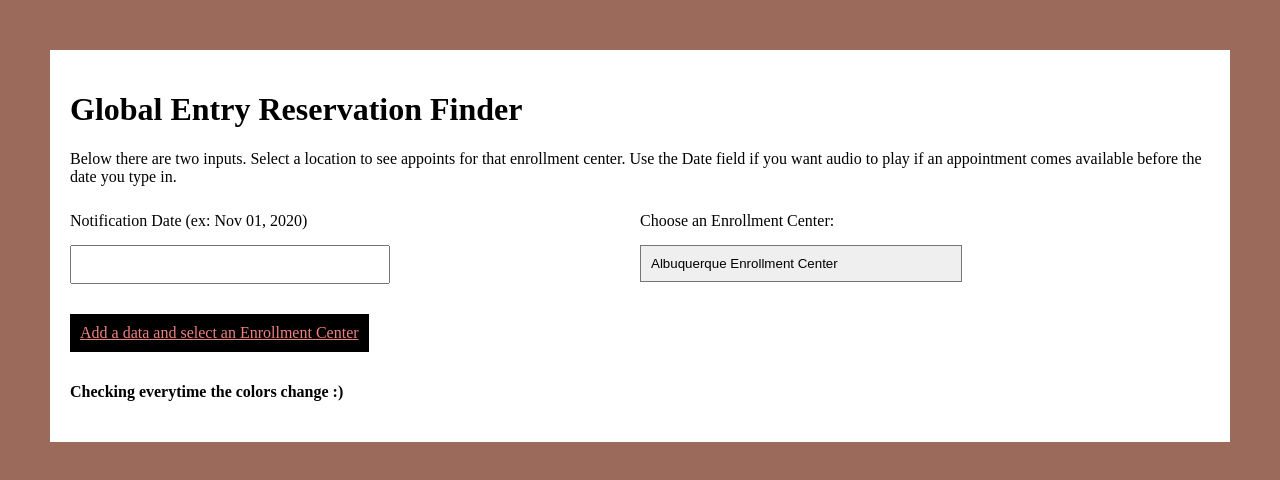
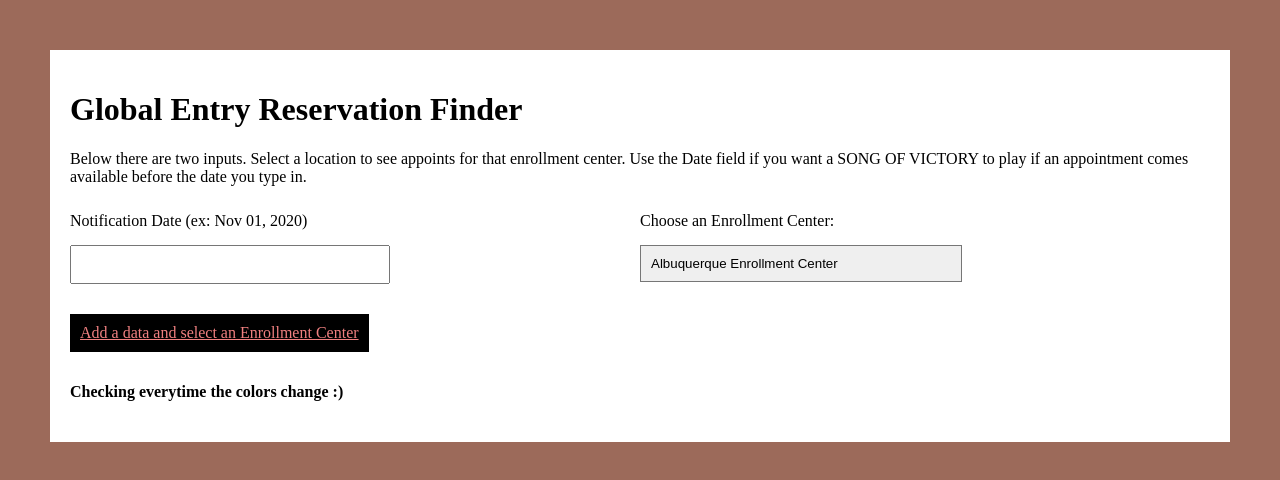
Before and after one commit to thestereoscopics/global-entry-js, a plain HTML site: page index.html in a window 1280 px wide. Drawn offline with Linux system fonts and the light colour scheme; no server answers.

Commit message:
instructions are better

```diff
--- a/index.html
+++ b/index.html
@@ -15,7 +15,7 @@
 <body>
     <div class="wrapper">
         <h1>Global Entry Reservation Finder</h1>
-        <p class="instrucs">Below there are two inputs. Select a location to see appoints for that enrollment center. Use the Date field if you want audio to play if an appointment comes available before the date you type in.
+        <p class="instrucs">Below there are two inputs. Select a location to see appoints for that enrollment center. Use the Date field if you want a SONG OF VICTORY to play if an appointment comes available before the date you type in.
         </p>
         <div class="flex-outer">
             <div class="flex-inner">
```
Also changed, not shown: 1 other file.
